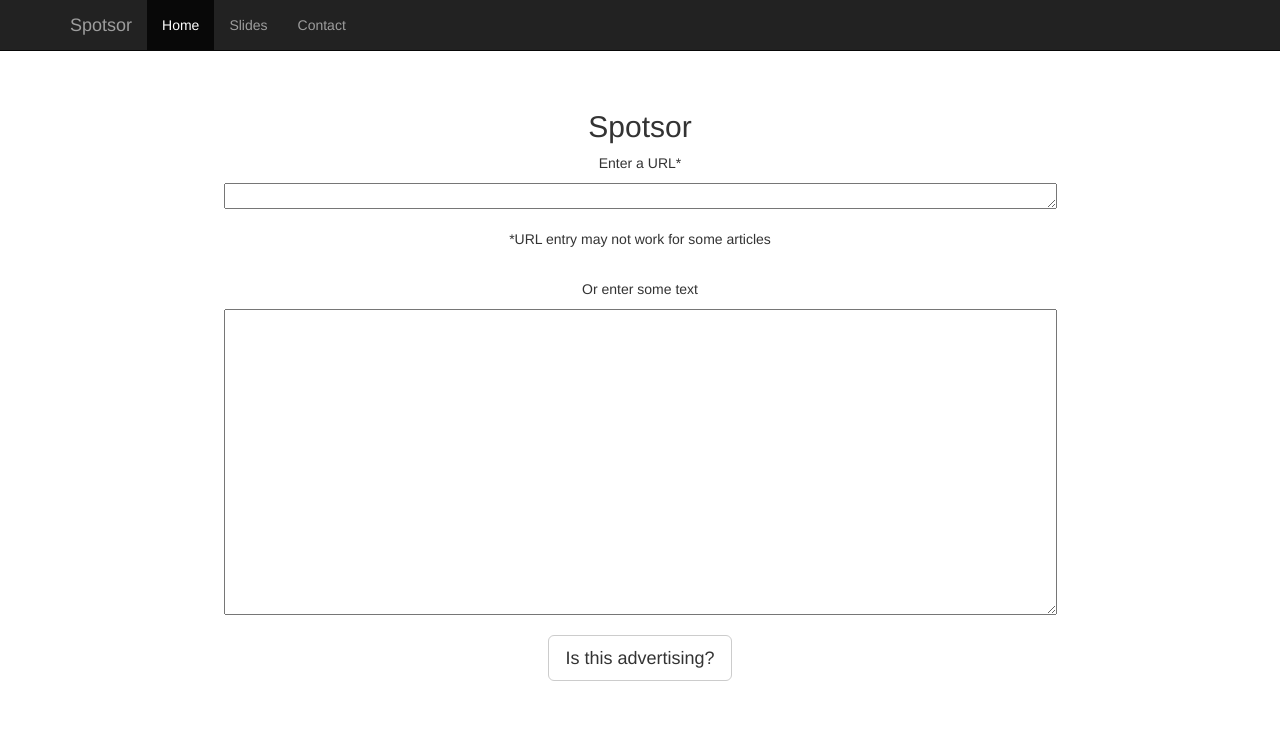
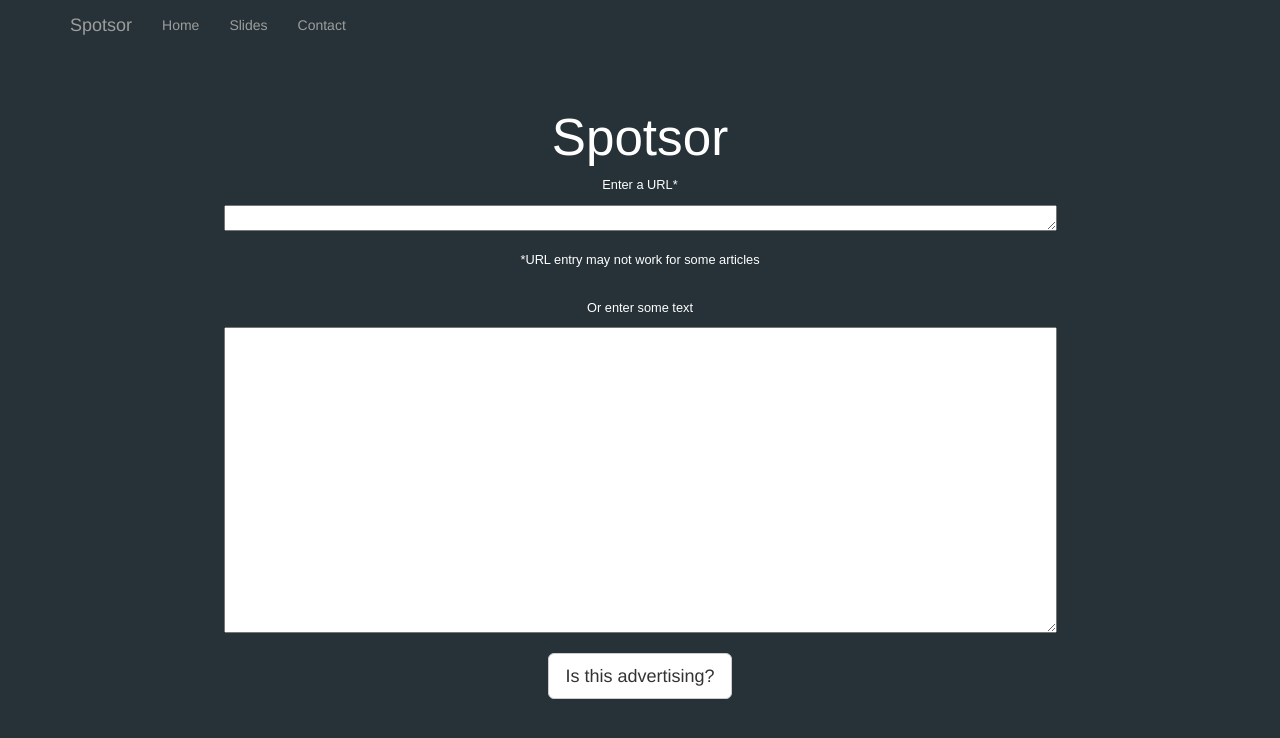
Before and after one commit to CStephenson970/AdDetector, a Flask app: page / in a window 1280 px wide. Shown: the top 738 px of the page. Run offline with Flask 2, Linux system fonts and the light colour scheme; parts of the project's set-up code (start-up, migrations or seed data) failed here and were passed over; some libraries are stand-ins or nearby versions.

Commit message:
Change style to be consistent with slides

```diff
--- a/app/AdDetector/static/starter-template.css
+++ b/app/AdDetector/static/starter-template.css
@@ -1,6 +1,15 @@
 body {
   padding-top: 50px;
+  background-color: #263238;
 }
+
+.navbar-inverse {
+  background-color: #263238;
+  border-color: #263238;
+  background-image: none;
+  background-repeat: no-repeat;
+ }
+
 .body_container {
   padding: 40px 15px;
   text-align: center;
@@ -9,3 +18,33 @@ input[type=text] {
     width: 250px;
     height: 300px;
 }
+
+p {
+  font-size: 1vw;
+  color: white;
+  font-family:proxima-nova,sans-serif;
+}
+
+h2 {
+  font-size: 4vw;
+  color: white;
+  font-family:proxima-nova,sans-serif;
+}
+
+h3 {
+  font-size: 4vw;
+  color: white;
+  font-family:proxima-nova,sans-serif;
+}
+
+h4 {
+  font-size: 4vw;
+  color: white;
+  font-family:proxima-nova,sans-serif;
+}
+
+h5 {
+  font-size: 4vw;
+  color: white;
+  font-family:proxima-nova,sans-serif;
+}
--- a/app/AdDetector/templates/input_page.html
+++ b/app/AdDetector/templates/input_page.html
@@ -34,7 +34,7 @@
         </div>
         <div id="navbar" class="collapse navbar-collapse">
           <ul class="nav navbar-nav">
-            <li class="active"><a href="#">Home</a></li>
+            <li class="unactive"><a href="#">Home</a></li>
             <li><a href="https://docs.google.com/presentation/d/1lGRjkHfrkIQHZ0vbLvinthMY-A2RAChEipT7VxBxKDw/edit?usp=sharing">Slides</a></li>
             <li><a href="#contact">Contact</a></li>
           </ul>
--- a/app/AdDetector/templates/null_output.html
+++ b/app/AdDetector/templates/null_output.html
@@ -34,7 +34,7 @@
         </div>
         <div id="navbar" class="collapse navbar-collapse">
           <ul class="nav navbar-nav">
-            <li class="active"><a href="#">Home</a></li>
+            <li class="unactive"><a href="#">Home</a></li>
             <li><a href="https://docs.google.com/presentation/d/1lGRjkHfrkIQHZ0vbLvinthMY-A2RAChEipT7VxBxKDw/edit?usp=sharing">Slides</a></li>
             <li><a href="#contact">Contact</a></li>
           </ul>
--- a/app/AdDetector/templates/output_page.html
+++ b/app/AdDetector/templates/output_page.html
@@ -34,7 +34,7 @@
         </div>
         <div id="navbar" class="collapse navbar-collapse">
           <ul class="nav navbar-nav">
-            <li class="active"><a href="#">Home</a></li>
+            <li class="unactive"><a href="#">Home</a></li>
             <li><a href="https://docs.google.com/presentation/d/1lGRjkHfrkIQHZ0vbLvinthMY-A2RAChEipT7VxBxKDw/edit?usp=sharing">Slides</a></li>
             <li><a href="#contact">Contact</a></li>
           </ul>
```
